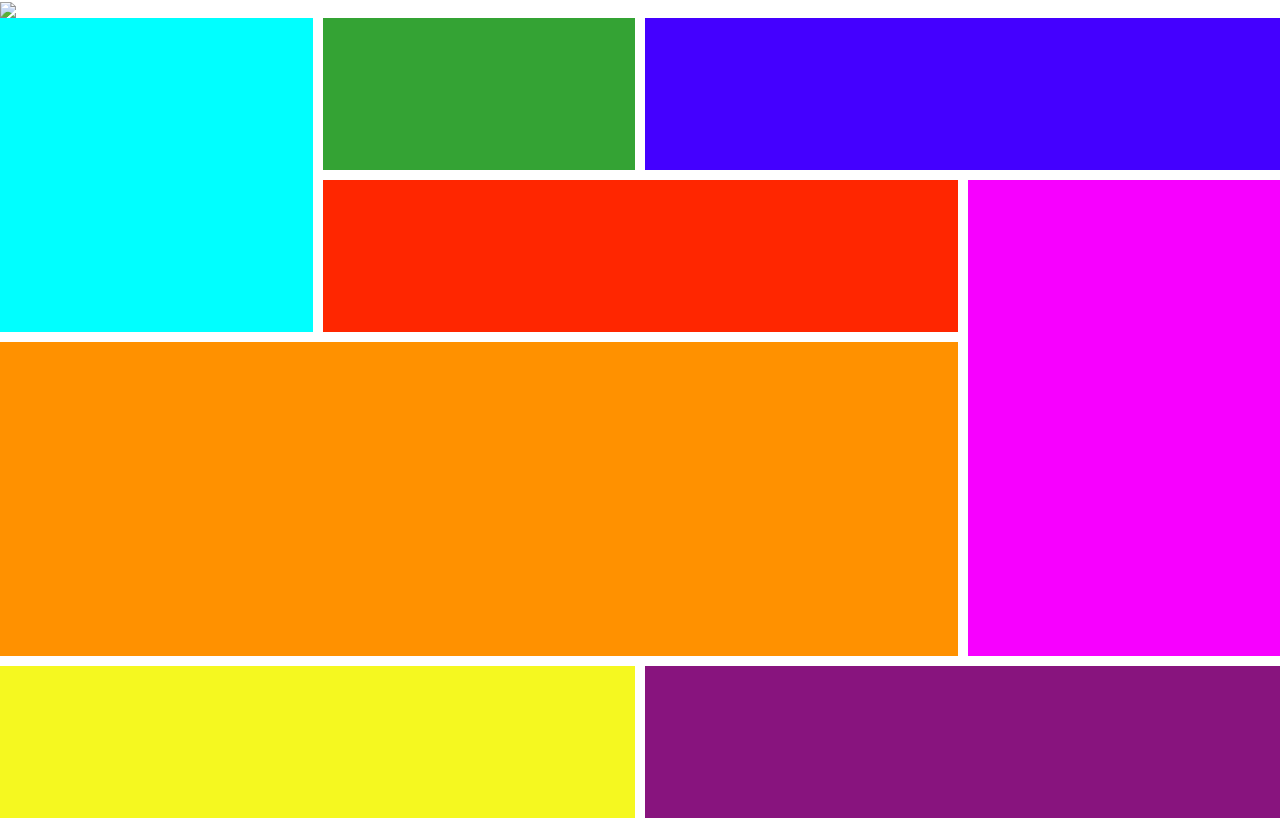
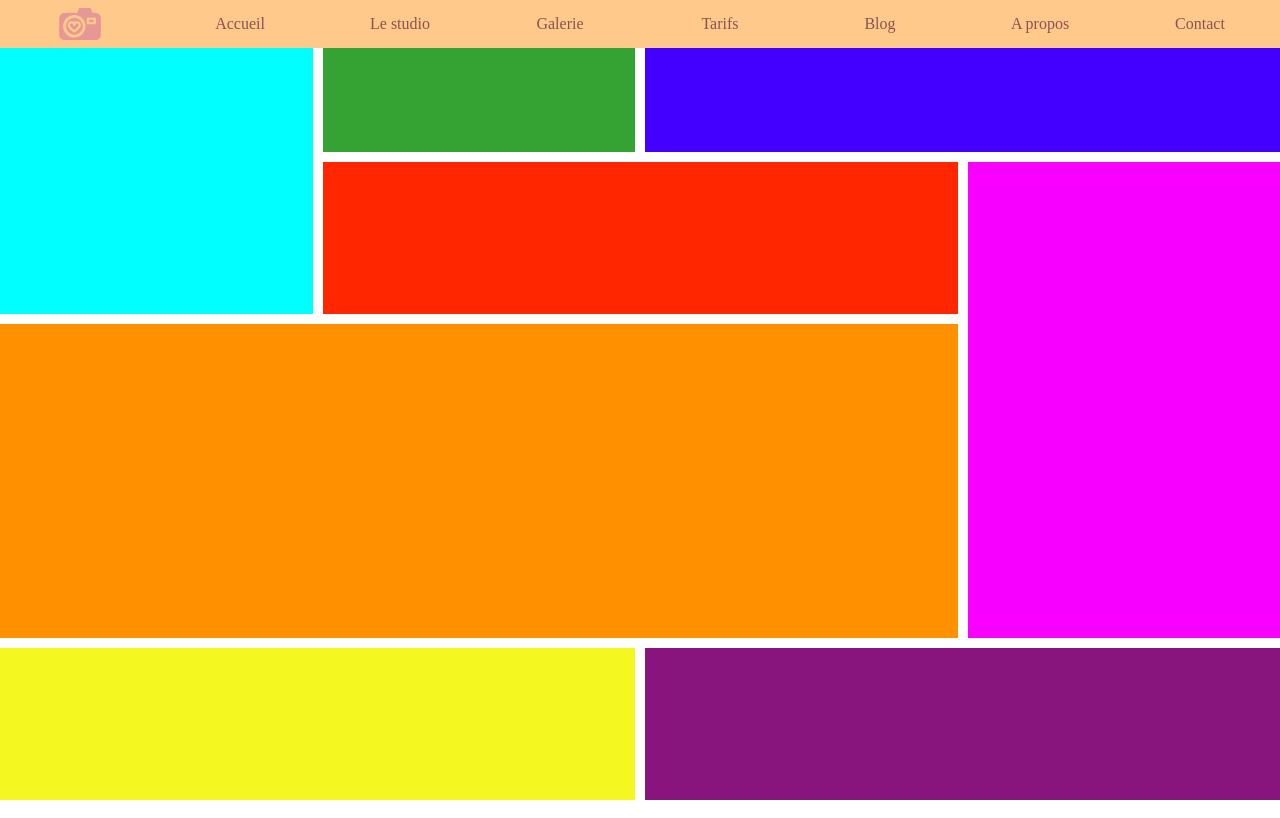
Before and after one commit to hugowoille/babypics, a website built with Parcel: page lesite/index.html in a window 1280 px wide. Built offline with nearby package versions, Linux system fonts and the light colour scheme; files whose address does not match are found by name.

Commit message:
ajout de la nav

```diff
--- a/lesite/css/main.css
+++ b/lesite/css/main.css
@@ -262,11 +262,49 @@ textarea {
   }
 }
 
-#yo .container {
-  display:grid;
-  width:100vw;
-  height:100vh;
-  gap:10px;
+
+
+nav {
+  height: 6vh;
+  position: fixed;
+  background-color: #ffc98b;
+  width: 100vw;
+  display: flex;
+  flex-direction: row;
+  justify-content: space-around;
+  align-items: center;
+}
+nav .button{
+  height:6vh;
+  width:200%;
+  transition: 0.5s;
+}
+nav .button a{
+  text-decoration: none;
+  font-family: 'Times New Roman', Times, serif;
+  color:#8b5251;
+  height:6vh;
+  display:flex;
+  align-items: center;
+  justify-content: center;
+}
+nav .button:first-child {
+  height:2em;
+  background-color:transparent!important;
+}
+nav .button:hover {
+  background-color: #F5CEC7;
+}
+
+
+
+
+
+main .container {
+  display: grid;
+  width: 100vw;
+  height: 100vh;
+  gap: 10px;
   grid-template-columns: 1fr 1fr 1fr 1fr;
   grid-template-rows: 1fr 1fr 1fr 1fr 1fr;
   grid-template-areas:
@@ -277,42 +315,42 @@ textarea {
     "img7 img7 img8 img8";
 }
 
-#yo .container .img1 {
+main .container .img1 {
   grid-area: img1;
   background-color: aqua;
 }
 
-#yo .container .img2 {
+main .container .img2 {
   grid-area: img2;
   background-color: rgb(52, 163, 52);
 }
 
-#yo .container .img3 {
+main .container .img3 {
   grid-area: img3;
   background-color: rgb(68, 0, 255);
 }
 
-#yo .container .img4 {
+main .container .img4 {
   grid-area: img4;
   background-color: rgb(255, 38, 0);
 }
 
-#yo .container .img5 {
+main .container .img5 {
   grid-area: img5;
   background-color: rgb(247, 0, 255);
 }
 
-#yo .container .img6 {
+main .container .img6 {
   grid-area: img6;
   background-color: rgb(255, 145, 0);
 }
 
-#yo .container .img7 {
+main .container .img7 {
   grid-area: img7;
   background-color: rgb(245, 248, 32);
 }
 
-#yo .container .img8 {
+main .container .img8 {
   grid-area: img8;
   background-color: rgb(136, 20, 126);
 }
--- a/lesite/index.html
+++ b/lesite/index.html
@@ -24,9 +24,16 @@
 
 <body>
 <nav>
-  <img class="logo" src="../../Documents/Simplon/babypics/images/logozer.png">
+  <img class="button" src="img/logonice.svg">
+  <div class="button"> <a href="">Accueil</a></div>
+  <div class="button"> <a href="">Le studio</a></div>
+  <div class="button"> <a href="">Galerie</a></div>
+  <div class="button"> <a href="">Tarifs</a></div>
+  <div class="button"> <a href="">Blog</a></div>
+  <div class="button"> <a href="">A propos</a></div>
+  <div class="button"> <a href="">Contact</a></div>
 </nav>
-  <div id=yo>
+  <main>
     <section class="container">
       <article class="img1"></article>
       <article class="img2"></article>
@@ -38,7 +45,7 @@
       <article class="img8"></article>
     </section>
 
-  </div>
+  </main>
 </body>
 
 </html>
```
Also changed, not shown: 1 other file.
